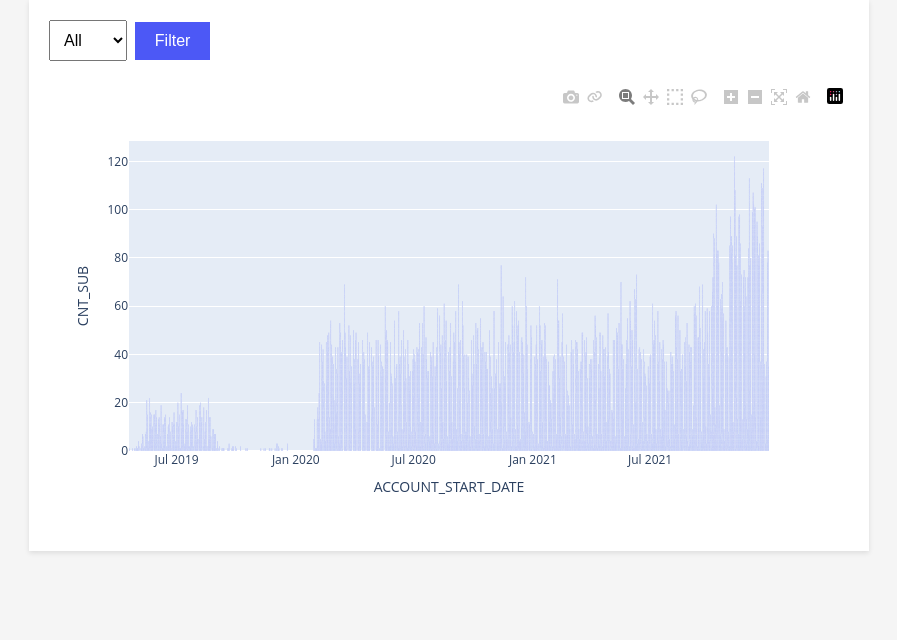
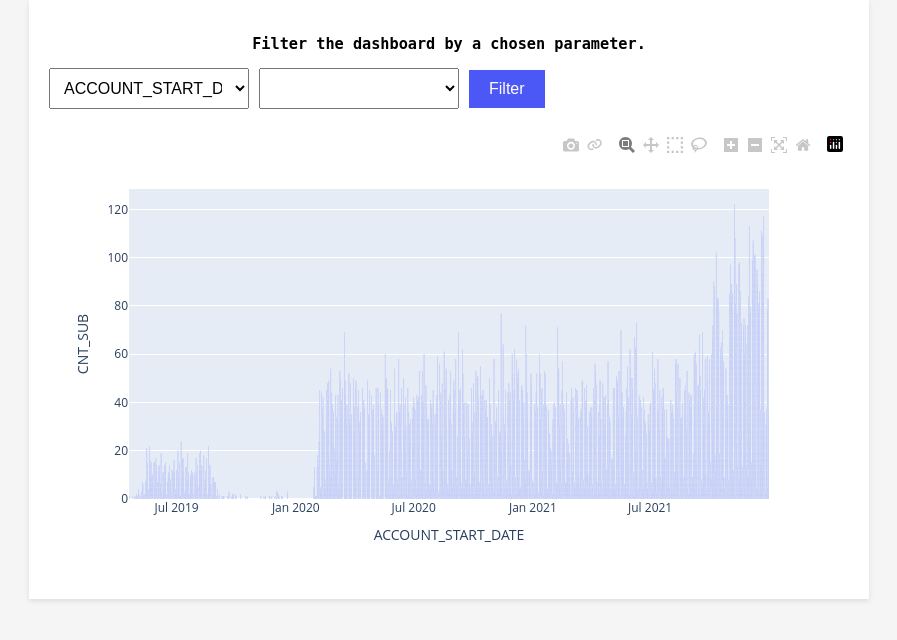
Before and after one commit to mihailvasilev77/Filterable-dashboard, a Flask app: page / in a window 1280 px wide. Shown: the top 640 px of the page, without its empty margins (191-1088 px from the left). Run offline with Flask 3, Linux system fonts and the light colour scheme; lists and menus that the app fills with data are empty; some libraries are stand-ins or nearby versions.

Commit message:
Dynamic selection on the filter

```diff
--- a/app.py
+++ b/app.py
@@ -1,6 +1,7 @@
 from flask import Flask, render_template, request
 import pandas as pd
 import plotly.express as px
+import json
 
 app = Flask(__name__, template_folder="templates")
 
@@ -8,18 +9,23 @@ app = Flask(__name__, template_folder="templates")
 def dashboard():
     df = pd.read_csv('raw_data.csv')
 
-    dropdown_options = df['year'].unique()
+
+    column_options = df.columns.tolist()
 
     if request.method == 'POST':
-        selected_value = request.form.get('dropdown')
+        selected_column = request.form.get('column')  # Get the selected column from the dropdown
+        selected_value = request.form.get('value')  # Get the value entered by the user
 
-        if selected_value and selected_value != 'All':
-            df = df[df['year'].astype(str) == selected_value]
+        if selected_column and selected_value:
+            df = df[df[selected_column].astype(str) == selected_value]
 
 
     fig = px.bar(df, x = 'ACCOUNT_START_DATE', y = 'CNT_SUB')
 
-    return render_template('index.html', plot=fig.to_html(full_html=False), dropdown_options=dropdown_options)
+    unique_values = {column: df[column].unique().tolist() for column in column_options}
+    unique_values_json = json.dumps(unique_values)
+
+    return render_template('index.html', plot=fig.to_html(full_html=False), column_options=column_options, unique_values=unique_values_json)
 
 if __name__ == '__main__':
     app.run(debug=True)
--- a/static/styles.css
+++ b/static/styles.css
@@ -11,6 +11,7 @@ body {
     padding: 20px;
     background-color: white;
     box-shadow: 0 2px 5px rgba(0, 0, 0, 0.1);
+    text-align: center;
   }
 
   form {
@@ -34,3 +35,17 @@ body {
   .plot-container {
     margin-top: 20px;
   }
+
+  form {
+    margin-bottom: 20px;
+    display: flex;
+    flex-wrap: wrap;
+    align-items: center;
+  }
+
+  select, input[type="text"] {
+    padding: 10px;
+    font-size: 16px;
+    margin-right: 10px;
+    width: 200px;
+  }
--- a/templates/index.html
+++ b/templates/index.html
@@ -4,21 +4,39 @@
     <title>Dashboard</title>
     <link rel="shortcut icon" href="https://i.imgur.com/DYLz6VK.png">
     <link rel="stylesheet" type="text/css" href="../static/styles.css">
+    <script src="https://code.jquery.com/jquery-3.6.0.min.js"></script>
+    <script>
+        $(document).ready(function() {
+            var uniqueValues = JSON.parse('{{ unique_values|safe }}');
+
+            $('#column-dropdown').on('change', function() {
+                var column = $(this).val();
+                var values = uniqueValues[column] || [];
+
+                var valueDropdown = $('#value-dropdown');
+                valueDropdown.empty();
+
+                $.each(values, function(index, value) {
+                    valueDropdown.append($('<option>').text(value).attr('value', value));
+                });
+            });
+        });
+    </script>
 </head>
 <body>
     <div class="container">
+        <h3>Filter the dashboard by a chosen parameter.</h3>
         <form method="POST" action="/">
-            <select name="dropdown">
-                <option value="All">All</option>
-                {% for option in dropdown_options %}
+            <select id="column-dropdown" name="column">
+                {% for option in column_options %}
                     <option value="{{ option }}">{{ option }}</option>
                 {% endfor %}
             </select>
+            <select id="value-dropdown" name="value"></select>
             <input type="submit" value="Filter">
         </form>
 
         <div class="plot-container">
-            <!-- Include the plot -->
             {{ plot|safe }}
         </div>
     </div>
```
